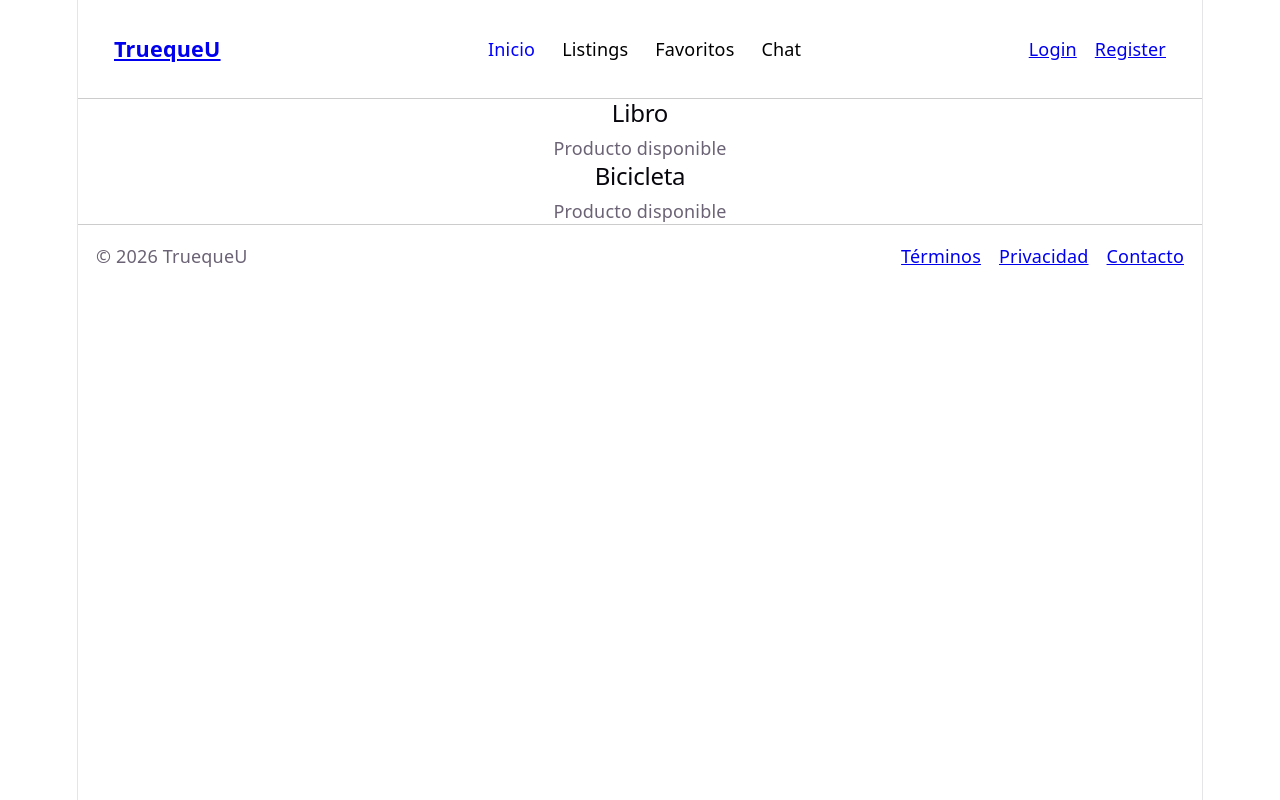
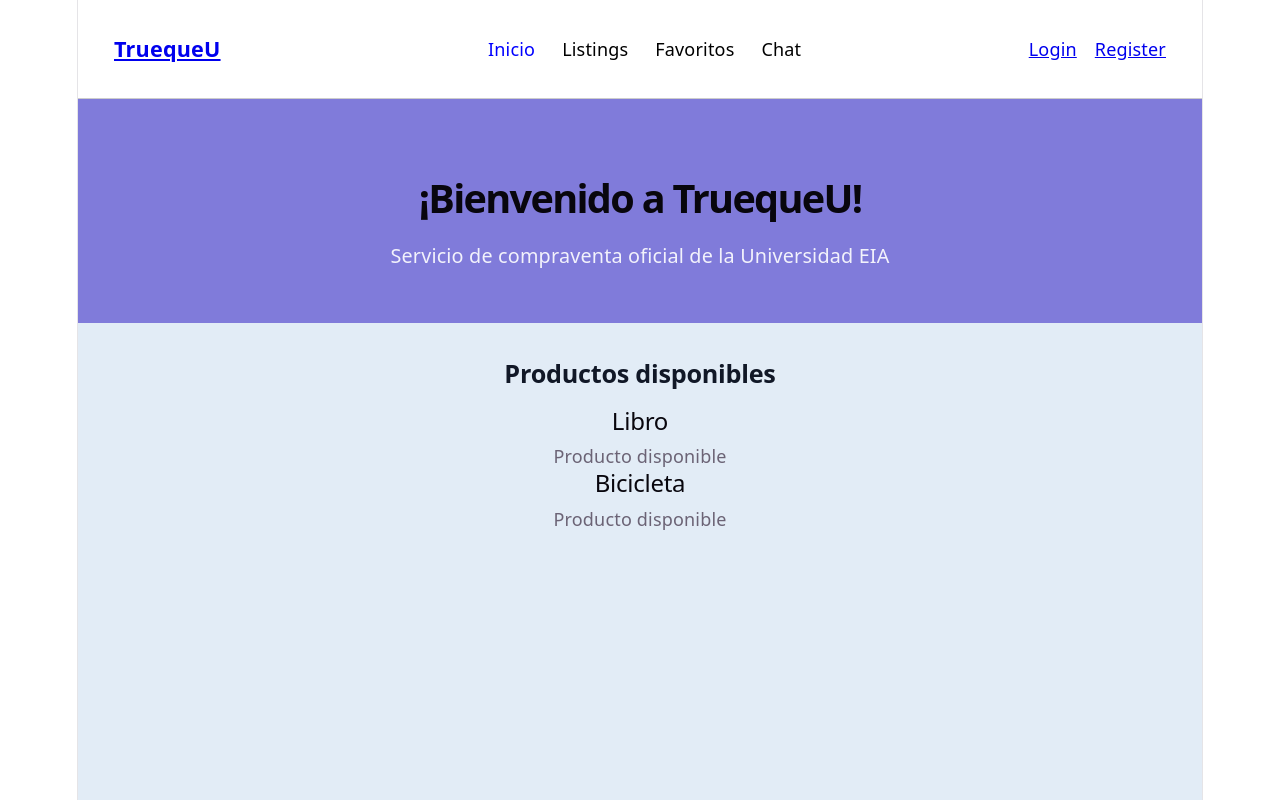
Before and after one commit to Jaramillo-Juanse/TruequeUFront, a React (Vite) app in the folder TruequeUFront/: page / in a window 1280 px wide. Shown: the top 800 px of the page. Built offline with nearby package versions, Linux system fonts and the light colour scheme.

Commit message:
improved styles Home.tsx

```diff
--- a/TruequeUFront/src/pages/Home.tsx
+++ b/TruequeUFront/src/pages/Home.tsx
@@ -26,8 +26,57 @@
   if (error) return <ErrorState />;
 
   return (
-    <main className="p-4">
-      <ListingList listings={data} />
+    <main style={styles.container}>
+      {/* Header */}
+      <section style={styles.hero}>
+        <h1 style={styles.title}>¡Bienvenido a TruequeU!</h1>
+        <p style={styles.subtitle}>
+          Servicio de compraventa oficial de la Universidad EIA
+        </p>
+      </section>
+
+      {/* Listings */}
+      <section style={styles.listSection}>
+        <h2 style={styles.sectionTitle}>Productos disponibles</h2>
+        <ListingList listings={data} />
+      </section>
     </main>
   );
 }
+
+const styles = {
+  container: {
+    padding: "0", //
+  },
+
+  hero: {
+    textAlign: "center" as const,
+    padding: "3rem 2rem",
+    backgroundColor: "#807bda",
+    color: "#ffffff",
+  },
+
+  title: {
+    fontSize: "2.2rem",
+    fontWeight: "bold",
+  },
+
+  subtitle: {
+    marginTop: "0.5rem",
+    fontSize: "1.1rem",
+    opacity: 0.9,
+  },
+
+  listSection: {
+    padding: "2rem",
+    backgroundColor: "#e2ecf6",
+    minHeight: "100vh",
+  },
+
+  sectionTitle: {
+    fontSize: "1.4rem",
+    fontWeight: "600",
+    marginBottom: "1rem",
+    color: "#111827",
+  },
+};
```
